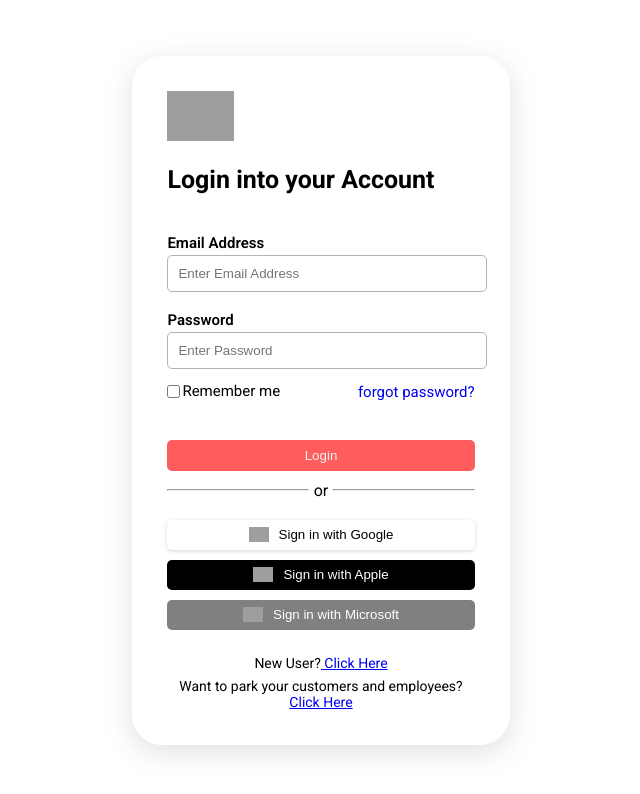
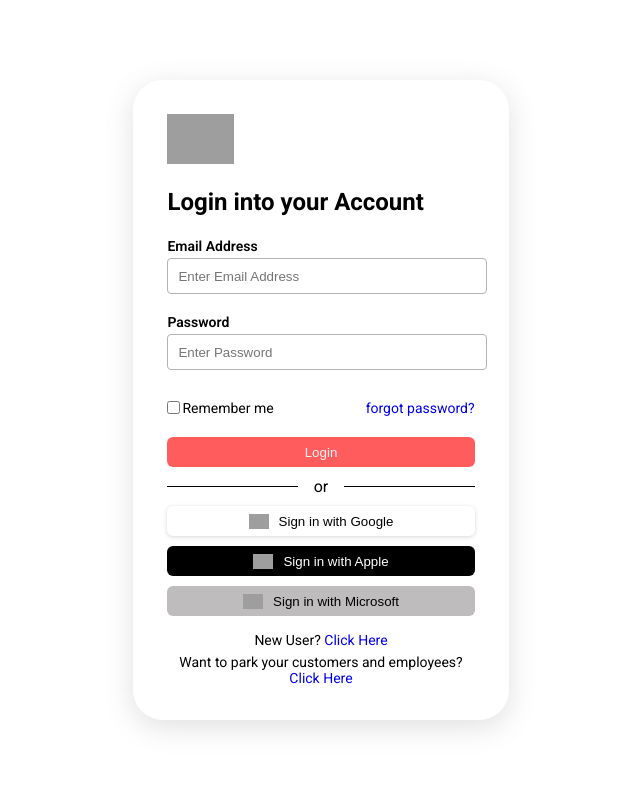
Before and after one commit to laxmareddy9457/UiTask1, a plain HTML site: page index.html in a window 1280 px wide. Shown: the whole page, without its empty margins (319-959 px from the left). Drawn offline with Linux system fonts and the light colour scheme; grey boxes are pictures that could not be loaded.

Commit message:
maincommit

```diff
--- a/index.css
+++ b/index.css
@@ -9,14 +9,10 @@
     justify-content: center;
     align-items: center;
     height: 100vh;
-    width: 100vw;
-
-
 }
-form{
-
-    width: 24vw;
-    padding: 35px;
+.user-form-con{
+    width: 24%;
+    padding: 34px;
     border-radius: 30px;
     box-shadow: rgba(100, 100, 111, 0.2) 0px 7px 29px 0px;
     font-family: Roboto;
@@ -26,128 +22,92 @@ form{
 }
 .login-head{
     font-family: Roboto;
-    font-size: 25px;
+    font-size: 24px;
     margin-bottom: 20px;
     margin-top: 20px;
 }
-.login-form-label{
+.user-form label{
     font-weight: 600;
-    font-size: 15px;
+    font-size: 14px;
 }
-.login-input-class1{
+.user-form label input{
     width: 100%;
-    height: 35px;
+    height: 34px;
     border: solid 0.5px rgb(181, 179, 179);
     outline: none;
-    border-radius: 5px;
+    border-radius: 4px;
     padding-left: 10px;
     margin-top: 3px;
     margin-bottom: 18px;
-
-}
-.login-input-class2{
-    width: 100%;
-    height: 35px;
-    border: solid 0.5px rgb(181, 179, 179);
-    outline: none;
-    border-radius: 5px;
-    padding-left: 10px;
-    margin-top: 3px;
-    margin-bottom: 3px;
 }
 .remember-me-container{
     display: flex;
     align-items: center;
     gap: 2px;
 }
-.remeber-me-checkbox{
-    font-size: 15px;
+.remember-me-container label{
+    font-size: 14px;
 }
 .forgot-password a{
-    font-size: 15px;
+    font-size: 14px;
+}
+a{
     text-decoration: none;
 }
-.remeber-forgot-password-cont{
+.rem-fp-con{
     display: flex;
     justify-content: space-between;
     margin-top: 10px;
     margin-bottom: 20px;
 }
-.horizontalline-container{
-    display: flex;
-    align-items: center;
-    justify-content: space-between;
-    gap: 5px;
-    margin-bottom: 20px;
-
-
-}
-.hr1{
- width: 100%;
-}
-.sign-in-social-btn{
+.sign-in-btn{
     width: 100%;
     height: 30px;
     margin-bottom: 10px;
-    border-radius: 5px;
+    border-radius: 6px;
     border: none;
     cursor: pointer;
-}
-.google-btn{
-    box-shadow: rgba(0, 0, 0, 0.16) 0px 1px 4px;
-    background-color: white;
     font-weight: 500;
     display: flex;
     align-items: center;
     justify-content: center;
     gap: 10px;
 }
-.g-img{
-    height: 50%;
-
-    width: fit-content;
+.google-btn{
+    background-color: white;
+    box-shadow: rgba(0, 0, 0, 0.16) 0px 1px 4px;
 }
-.Apple-btn{
+.apple-btn{
     background-color: black;
     color: white;
-    display: flex;
-    justify-content: center;
-    align-items: center;
-    gap: 10px;
 }
-.apple-logo{
+.microsoft-btn{
+    margin-bottom: 16px;
+    background-color: rgb(190, 188, 188);
+}
+.social-logo{
     height: 50%;
     width: fit-content;
-}
-.ms-logo{
-    height: 50%;
-    width: fit-content;
-}
-.Microsoft-btn{
-    background-color: grey;
-    color: white;
-    display: flex;
-    justify-content: center;
-    align-items: center;
-    gap: 10px;
-}
-.new-user-para{
-    text-align: center;
-    font-size: 14px;
-    padding-top: 15px;
 }
 .parking-new{
     text-align: center;
     font-size: 14px;
-    margin-top: 7px;
+    margin-top: 6px;
 }
 .btn-login{
-    width:100%;
     color: rgb(243, 242, 242);
-    height: 31px;
-    border: none;
-    border-radius: 5px;
-    cursor: pointer;
     background-color: #ff5d5d;
     margin-bottom: 10px;
 }
+.or-con{
+    display: flex;
+    margin-top: 10px;
+    margin-bottom: 10px;
+    align-items: center;
+    gap: 16px;
+}
+.or-con::before , .or-con::after{
+    border-bottom: solid 1px black;
+    content: "";
+    flex: 1;
+}
--- a/index.html
+++ b/index.html
@@ -4,61 +4,53 @@
 <head>
     <meta charset="UTF-8">
     <meta name="viewport" content="width=device-width, initial-scale=1.0">
+    <meta name="description" content="hotspot login page">
+    <meta name="author" content="Arcadis">
     <title>Login page</title>
     <link rel="stylesheet" href="index.css">
 </head>
 
 <body>
     <main class="main">
-        <form>
+        <form class="user-form-con">
             <img src="https://hotspotparking.com/img/hotspot/htsp_full_logo.png" alt="hotspot-logo" class="logo" />
-            <br />
             <h1 class="login-head">Login into your Account</h1>
-            <br />
-            <div>
-                <label class="login-form-label" for="email">Email Address</label>
-                <br/>
-                <input type="email" class="login-input-class1" id="email" name="email"
-                    placeholder="Enter Email Address" required />
-                <label class="login-form-label" for="Password">Password</label>
-                <br/>
-                <input required type="password" class="login-input-class2" id="Password" name="Password"
-                    placeholder="Enter Password" />
+            <div class="user-form">
+                <label>Email Address
+                    <input type="email" id="usermail"placeholder="Enter Email Address" required />
+                </label>
+                <label>Password
+                    <input required type="password" id="userpassword" placeholder="Enter Password" />
+                </label>
             </div>
-            <div class="remeber-forgot-password-cont">
+            <div class="rem-fp-con">
                 <div class="remember-me-container">
-                    <input type="checkbox" name="checkbox" id="checkbox" />
-                    <label for="checkbox" class="remeber-me-checkbox">Remember me</label>
+                    <input type="checkbox" name="remember-check" id="remembercheck" />
+                    <label for="checkbox">Remember me</label>
                 </div>
                 <p class="forgot-password"><a href="#">forgot password?</a></p>
             </div>
-
-            <br/>
-            <button class="btn-login" >Login</button>
-
-
-            <div class="horizontalline-container">
-                <hr class="hr1"/> <span> or </span> <hr class="hr1"/>
+            <button class="sign-in-btn btn-login">Login</button>
+            <div class="or-con">
+                <span> or </span>
             </div>
-
-
-            <button class="sign-in-social-btn google-btn">
-                <img class="g-img" src="https://www.gstatic.com/marketing-cms/assets/images/d5/dc/cfe9ce8b4425b410b49b7f2dd3f3/g.webp=s96-fcrop64=1,00000000ffffffff-rw" alt="Google" width="150">
+            <button class="sign-in-btn google-btn">
+                <img class="social-logo"
+                    src="https://www.gstatic.com/marketing-cms/assets/images/d5/dc/cfe9ce8b4425b410b49b7f2dd3f3/g.webp=s96-fcrop64=1,00000000ffffffff-rw"
+                    alt="Google" width="150">
                 Sign in with Google
             </button>
-            <button class="sign-in-social-btn Apple-btn">
-                <img src="https://hotspotparking.com/img/brands/apple-logo.png" alt="apple" class="apple-logo"/>
+            <button class="sign-in-btn apple-btn">
+                <img src="https://hotspotparking.com/img/brands/apple-logo.png" alt="apple" class="social-logo" />
                 Sign in with Apple
             </button>
-            <button class="sign-in-social-btn Microsoft-btn">
-                <img src="https://hotspotparking.com/img/brands/ms-logo.png" alt="ms logo" class="ms-logo"/>
+            <button class="sign-in-btn microsoft-btn">
+                <img src="https://hotspotparking.com/img/brands/ms-logo.png" alt="ms logo" class="social-logo" />
                 Sign in with Microsoft
             </button>
-
-            <p class="new-user-para">New User?<a href= "#" > Click Here</a></p>
-            <p class="parking-new">Want to park your customers and employees?<a href= "#" > Click Here</a></p>
+            <p class="parking-new">New User?<a href="#"> Click Here</a></p>
+            <p class="parking-new">Want to park your customers and employees?<a href="#"> Click Here</a></p>
         </form>
-
     </main>
 </body>
 
```
